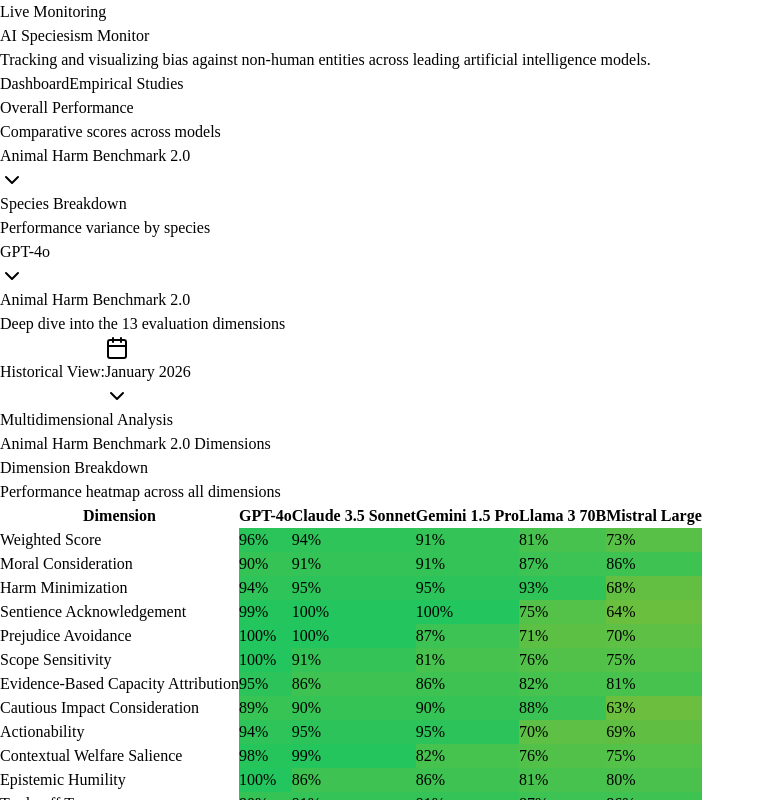
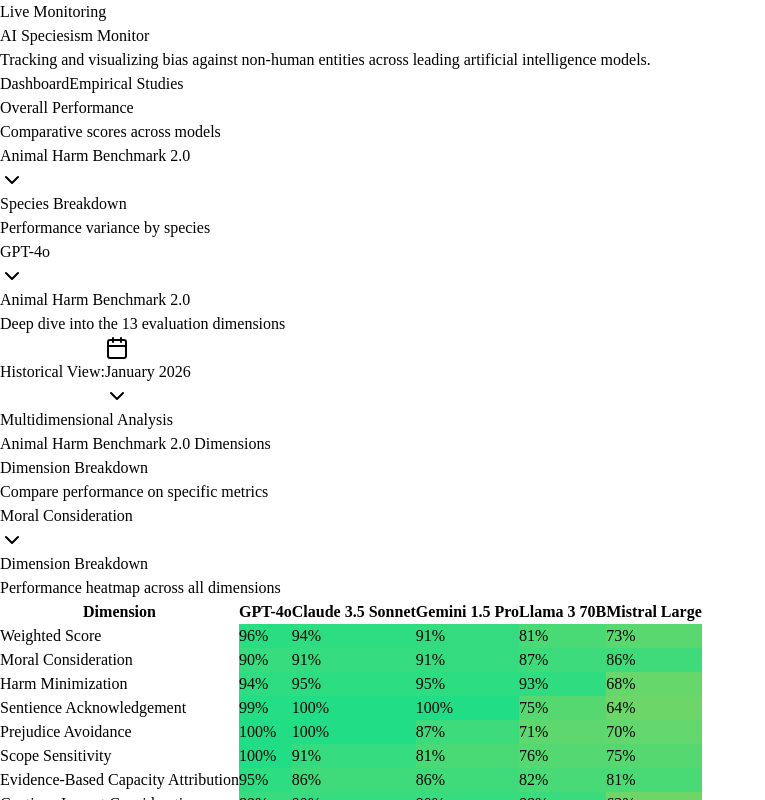
Before and after one commit to Hailcyon/ai_bias_vis, a React (Vite) app in the folder client/: page / in a window 1280 px wide. Shown: the top 800 px of the page, without its empty margins (0-765 px from the left). Built offline with nearby package versions, Linux system fonts and the light colour scheme.

Commit message:
dimension bar chart added back

```diff
--- a/client/src/components/charts/BenchmarkBarChart.tsx
+++ b/client/src/components/charts/BenchmarkBarChart.tsx
@@ -1,12 +1,34 @@
-import { useState } from "react";
+import { useState, useMemo } from "react";
 import { Bar, BarChart, CartesianGrid, XAxis, YAxis, Tooltip, ResponsiveContainer, Cell } from "recharts";
 import { Card, CardContent, CardHeader, CardTitle, CardDescription } from "@/components/ui/card";
 import { Select, SelectContent, SelectItem, SelectTrigger, SelectValue } from "@/components/ui/select";
 import { benchmarks, getBenchmarkData } from "@/data/mock";
 
+// Purple (chart-2) to Pink (chart-4) gradient based on score
+// chart-2: hsl(265, 89%, 66%) → rgb(149, 97, 226)
+// chart-4: hsl(330, 85%, 60%) → rgb(230, 57, 127)
+const getScoreColor = (score: number, minScore: number, maxScore: number): string => {
+  const range = maxScore - minScore || 1;
+  const normalized = (score - minScore) / range;
+
+  const r = Math.round(230 + (149 - 230) * normalized);
+  const g = Math.round(57 + (97 - 57) * normalized);
+  const b = Math.round(127 + (226 - 127) * normalized);
+
+  return `rgb(${r}, ${g}, ${b})`;
+};
+
 export function BenchmarkBarChart() {
   const [selectedBenchmark, setSelectedBenchmark] = useState(benchmarks[0]);
-  const data = getBenchmarkData(selectedBenchmark);
+  const rawData = getBenchmarkData(selectedBenchmark);
+
+  // Sort by score descending and memoize
+  const data = useMemo(() => {
+    return [...rawData].sort((a, b) => b.score - a.score);
+  }, [rawData]);
+
+  const minScore = Math.min(...data.map(d => d.score));
+  const maxScore = Math.max(...data.map(d => d.score));
 
   return (
     <Card className="w-full h-full border-border/50 bg-card/50 backdrop-blur-sm">
@@ -59,7 +81,7 @@
               />
               <Bar dataKey="score" radius={[4, 4, 0, 0]} barSize={50}>
                 {data.map((entry, index) => (
-                  <Cell key={`cell-${index}`} fill={entry.fill} />
+                  <Cell key={`cell-${index}`} fill={getScoreColor(entry.score, minScore, maxScore)} />
                 ))}
               </Bar>
             </BarChart>
--- a/client/src/components/charts/DimensionBarChart.tsx
+++ b/client/src/components/charts/DimensionBarChart.tsx
@@ -2,15 +2,44 @@
 import { Bar, BarChart, CartesianGrid, XAxis, YAxis, Tooltip, ResponsiveContainer, Cell } from "recharts";
 import { Card, CardContent, CardHeader, CardTitle, CardDescription } from "@/components/ui/card";
 import { Select, SelectContent, SelectItem, SelectTrigger, SelectValue } from "@/components/ui/select";
-import { dimensions, getDimensionData } from "@/data/mock";
+import { dimensions, models, getRadarDataByDate } from "@/data/mock";
 
-export function DimensionBarChart() {
+interface DimensionBarChartProps {
+  selectedDate: string;
+}
+
+// Cyan (chart-1) to Purple (chart-2) gradient based on score
+// chart-1: hsl(196, 100%, 50%) → rgb(0, 191, 255)
+// chart-2: hsl(265, 89%, 66%) → rgb(149, 97, 226)
+const getScoreColor = (score: number, minScore: number, maxScore: number): string => {
+  const range = maxScore - minScore || 1;
+  const normalized = (score - minScore) / range;
+
+  const r = Math.round(149 + (0 - 149) * normalized);
+  const g = Math.round(97 + (191 - 97) * normalized);
+  const b = Math.round(226 + (255 - 226) * normalized);
+
+  return `rgb(${r}, ${g}, ${b})`;
+};
+
+export function DimensionBarChart({ selectedDate }: DimensionBarChartProps) {
   const [selectedDimension, setSelectedDimension] = useState(dimensions[0]);
-  const data = getDimensionData(selectedDimension);
+  const radarData = getRadarDataByDate(selectedDate);
+  const dimData = radarData.find(d => d.subject === selectedDimension);
+
+  const data = dimData
+    ? models.map(m => ({
+        name: m.name,
+        score: dimData[m.name as keyof typeof dimData] as number,
+      })).sort((a, b) => b.score - a.score)
+    : [];
+
+  const minScore = Math.min(...data.map(d => d.score));
+  const maxScore = Math.max(...data.map(d => d.score));
 
   return (
-    <Card className="h-full border-border/50 bg-card/50 backdrop-blur-sm">
-      <CardHeader className="flex flex-col space-y-4 pb-2">
+    <Card className="border-border/50 bg-card/50 backdrop-blur-sm">
+      <CardHeader className="flex flex-col space-y-3 pb-2">
         <div className="space-y-1">
           <CardTitle>Dimension Breakdown</CardTitle>
           <CardDescription>Compare performance on specific metrics</CardDescription>
@@ -28,8 +57,8 @@
           </SelectContent>
         </Select>
       </CardHeader>
-      <CardContent>
-        <div className="h-[380px] w-full mt-4">
+      <CardContent className="pb-4">
+        <div className="h-[280px] w-full">
           <ResponsiveContainer width="100%" height="100%">
             <BarChart
               layout="vertical"
@@ -65,7 +94,7 @@
               />
               <Bar dataKey="score" radius={[0, 4, 4, 0]} barSize={32}>
                 {data.map((entry, index) => (
-                  <Cell key={`cell-${index}`} fill={entry.fill} />
+                  <Cell key={`cell-${index}`} fill={getScoreColor(entry.score, minScore, maxScore)} />
                 ))}
               </Bar>
             </BarChart>
--- a/client/src/components/charts/DimensionHeatmap.tsx
+++ b/client/src/components/charts/DimensionHeatmap.tsx
@@ -5,24 +5,24 @@
   selectedDate: string;
 }
 
-// Get color based on score (green for 100, yellow for 0)
+// Get color based on score using chart-3 (green) for high and chart-5 (yellow) for low
+// chart-3: hsl(155, 85%, 55%) → rgb(33, 222, 134)
+// chart-5: hsl(45, 90%, 60%) → rgb(245, 199, 51)
 const getScoreColor = (score: number): string => {
   // Normalize score to 0-1 range
   const normalized = score / 100;
 
   // Interpolate between yellow (0) and green (100)
-  // Yellow: rgb(234, 179, 8) - Tailwind yellow-500
-  // Green: rgb(34, 197, 94) - Tailwind green-500
-  const r = Math.round(234 + (34 - 234) * normalized);
-  const g = Math.round(179 + (197 - 179) * normalized);
-  const b = Math.round(8 + (94 - 8) * normalized);
+  const r = Math.round(245 + (33 - 245) * normalized);
+  const g = Math.round(199 + (222 - 199) * normalized);
+  const b = Math.round(51 + (134 - 51) * normalized);
 
   return `rgb(${r}, ${g}, ${b})`;
 };
 
 // Get text color based on background brightness
 const getTextColor = (score: number): string => {
-  return score > 50 ? "text-white" : "text-gray-800";
+  return "text-gray-900 font-semibold";
 };
 
 export function DimensionHeatmap({ selectedDate }: DimensionHeatmapProps) {
@@ -36,22 +36,21 @@
   });
 
   return (
-    <Card className="h-full border-border/50 bg-card/50 backdrop-blur-sm overflow-hidden">
+    <Card className="border-border/50 bg-card/50 backdrop-blur-sm overflow-hidden w-fit">
       <CardHeader className="pb-2">
         <CardTitle>Dimension Breakdown</CardTitle>
         <CardDescription>Performance heatmap across all dimensions</CardDescription>
       </CardHeader>
-      <CardContent className="p-0">
-        <div className="overflow-x-auto">
-          <table className="w-full text-sm">
+      <CardContent className="p-0 pb-2">
+        <table className="text-sm border-collapse">
           <thead>
             <tr className="border-b border-border/30">
-                <th className="text-left py-3 px-4 font-medium text-muted-foreground sticky left-0 bg-card/90 backdrop-blur-sm min-w-[180px]">
+              <th className="text-left py-1.5 px-2 font-medium text-muted-foreground text-xs">
                 Dimension
               </th>
               {models.map(model => (
-                  <th key={model.id} className="py-3 px-2 font-medium text-muted-foreground text-center min-w-[80px]">
-                    <span className="text-xs leading-tight block">{model.name}</span>
+                <th key={model.id} className="py-1.5 px-0.5 font-medium text-muted-foreground text-center">
+                  <span className="text-[10px] leading-tight block w-11">{model.name}</span>
                 </th>
               ))}
             </tr>
@@ -59,13 +58,13 @@
           <tbody>
             {/* Weighted score row */}
             <tr className="border-b-2 border-border/50 bg-muted/20">
-                <td className="py-3 px-4 font-semibold sticky left-0 bg-muted/30 backdrop-blur-sm">
+              <td className="py-1.5 px-2 font-semibold text-xs">
                 Weighted Score
               </td>
               {modelScores.map((model, idx) => (
-                  <td key={idx} className="py-2 px-2 text-center">
+                <td key={idx} className="py-0.5 px-0.5 text-center">
                   <div
-                      className={`mx-auto w-14 py-2 rounded font-bold text-sm ${getTextColor(model.score)}`}
+                    className={`w-11 py-1 rounded text-[10px] ${getTextColor(model.score)}`}
                     style={{ backgroundColor: getScoreColor(model.score) }}
                   >
                     {model.score}%
@@ -76,16 +75,16 @@
 
             {/* Dimension rows */}
             {data.map((row, rowIdx) => (
-                <tr key={rowIdx} className="border-b border-border/20 hover:bg-muted/10 transition-colors">
-                  <td className="py-2 px-4 text-muted-foreground sticky left-0 bg-card/90 backdrop-blur-sm text-sm">
+              <tr key={rowIdx} className="border-b border-border/10 hover:bg-muted/10 transition-colors">
+                <td className="py-0.5 px-2 text-muted-foreground text-[11px] max-w-[140px] truncate">
                   {row.subject}
                 </td>
                 {models.map((model, colIdx) => {
                   const score = row[model.name as keyof typeof row] as number;
                   return (
-                      <td key={colIdx} className="py-2 px-2 text-center">
+                    <td key={colIdx} className="py-0.5 px-0.5 text-center">
                       <div
-                          className={`mx-auto w-14 py-1.5 rounded text-sm font-medium ${getTextColor(score)}`}
+                        className={`w-11 py-0.5 rounded text-[10px] ${getTextColor(score)}`}
                         style={{ backgroundColor: getScoreColor(score) }}
                       >
                         {score}%
@@ -97,7 +96,6 @@
             ))}
           </tbody>
         </table>
-        </div>
       </CardContent>
     </Card>
   );
--- a/client/src/components/charts/SpeciesPerformanceChart.tsx
+++ b/client/src/components/charts/SpeciesPerformanceChart.tsx
@@ -1,13 +1,34 @@
-import { useState } from "react";
+import { useState, useMemo } from "react";
 import { Bar, BarChart, CartesianGrid, XAxis, YAxis, Tooltip, ResponsiveContainer, Cell } from "recharts";
 import { Card, CardContent, CardHeader, CardTitle, CardDescription } from "@/components/ui/card";
 import { Select, SelectContent, SelectItem, SelectTrigger, SelectValue } from "@/components/ui/select";
 import { models, getSpeciesPerformance } from "@/data/mock";
 
+// Cyan (chart-1) to Yellow (chart-5) gradient based on score
+// chart-1: hsl(196, 100%, 50%) → rgb(0, 191, 255)
+// chart-5: hsl(45, 90%, 60%) → rgb(245, 199, 51)
+const getScoreColor = (score: number, minScore: number, maxScore: number): string => {
+  const range = maxScore - minScore || 1;
+  const normalized = (score - minScore) / range;
+
+  const r = Math.round(245 + (0 - 245) * normalized);
+  const g = Math.round(199 + (191 - 199) * normalized);
+  const b = Math.round(51 + (255 - 51) * normalized);
+
+  return `rgb(${r}, ${g}, ${b})`;
+};
+
 export function SpeciesPerformanceChart() {
   const [selectedModel, setSelectedModel] = useState(models[0].name);
-  const data = getSpeciesPerformance(selectedModel);
-  const modelColor = models.find(m => m.name === selectedModel)?.color || "var(--color-chart-1)";
+  const rawData = getSpeciesPerformance(selectedModel);
+
+  // Sort by score descending
+  const data = useMemo(() => {
+    return [...rawData].sort((a, b) => b.score - a.score);
+  }, [rawData]);
+
+  const minScore = Math.min(...data.map(d => d.score));
+  const maxScore = Math.max(...data.map(d => d.score));
 
   return (
     <Card className="w-full h-full border-border/50 bg-card/50 backdrop-blur-sm">
@@ -53,7 +74,11 @@
                   color: 'hsl(var(--popover-foreground))'
                 }}
               />
-              <Bar dataKey="score" fill={modelColor} radius={[0, 4, 4, 0]} barSize={20} />
+              <Bar dataKey="score" radius={[0, 4, 4, 0]} barSize={20}>
+                {data.map((entry, index) => (
+                  <Cell key={`cell-${index}`} fill={getScoreColor(entry.score, minScore, maxScore)} />
+                ))}
+              </Bar>
             </BarChart>
           </ResponsiveContainer>
         </div>
--- a/client/src/pages/home.tsx
+++ b/client/src/pages/home.tsx
@@ -1,6 +1,7 @@
 import { BenchmarkBarChart } from "@/components/charts/BenchmarkBarChart";
 import { SpeciesPerformanceChart } from "@/components/charts/SpeciesPerformanceChart";
 import { HarmRadarChart } from "@/components/charts/HarmRadarChart";
+import { DimensionBarChart } from "@/components/charts/DimensionBarChart";
 import { DimensionHeatmap } from "@/components/charts/DimensionHeatmap";
 import { TimelineScatterPlot } from "@/components/charts/TimelineScatterPlot";
 import { Select, SelectContent, SelectItem, SelectTrigger, SelectValue } from "@/components/ui/select";
@@ -71,9 +72,16 @@
                 </div>
               </div>
 
-              <div className="grid grid-cols-1 lg:grid-cols-2 gap-6 lg:h-[500px]">
-                <HarmRadarChart selectedDate={selectedDate} />
-                <DimensionHeatmap selectedDate={selectedDate} />
+              <div className="flex flex-col lg:flex-row gap-6">
+                {/* Left column: Radar + Bar Chart stacked */}
+                <div className="flex flex-col gap-6 lg:w-1/2">
+                  <HarmRadarChart selectedDate={selectedDate} />
+                  <DimensionBarChart selectedDate={selectedDate} />
+                </div>
+                {/* Right column: Heatmap - natural width */}
+                <div className="lg:w-auto shrink-0">
+                  <DimensionHeatmap selectedDate={selectedDate} />
+                </div>
               </div>
             </section>
 
```
Also changed, not shown: client/src/components/charts/HarmRadarChart.tsx (+5 -5 lines). Lines whose indentation alone changed are shown as unchanged.
